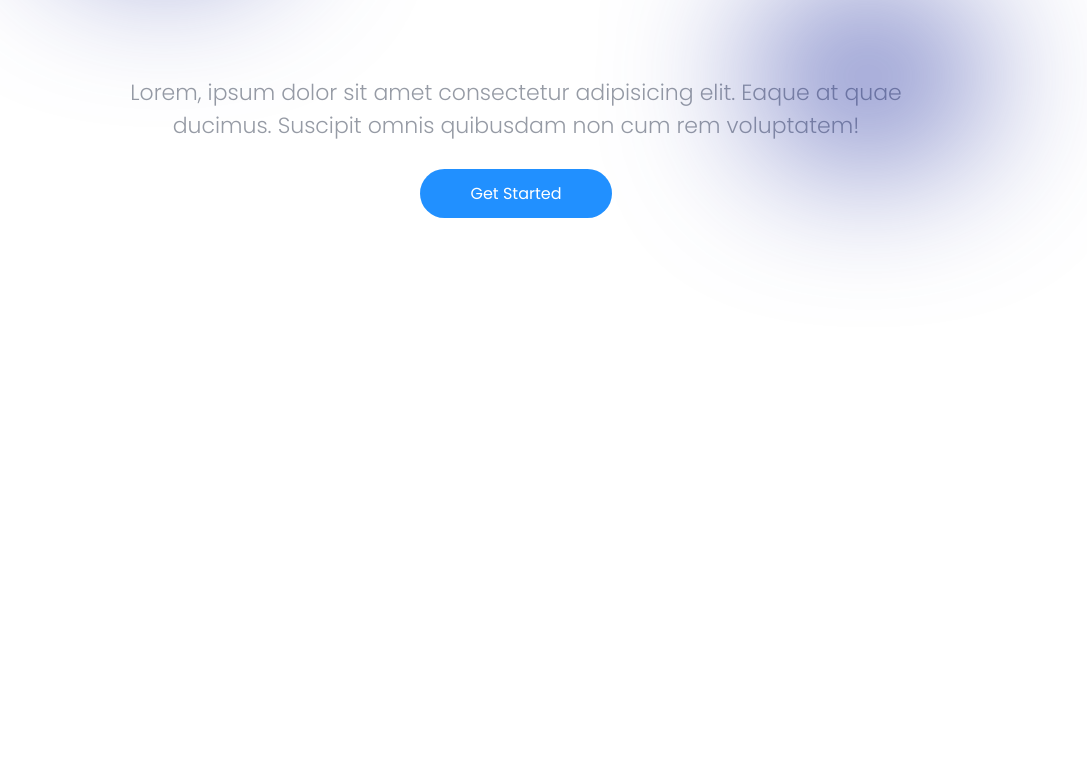
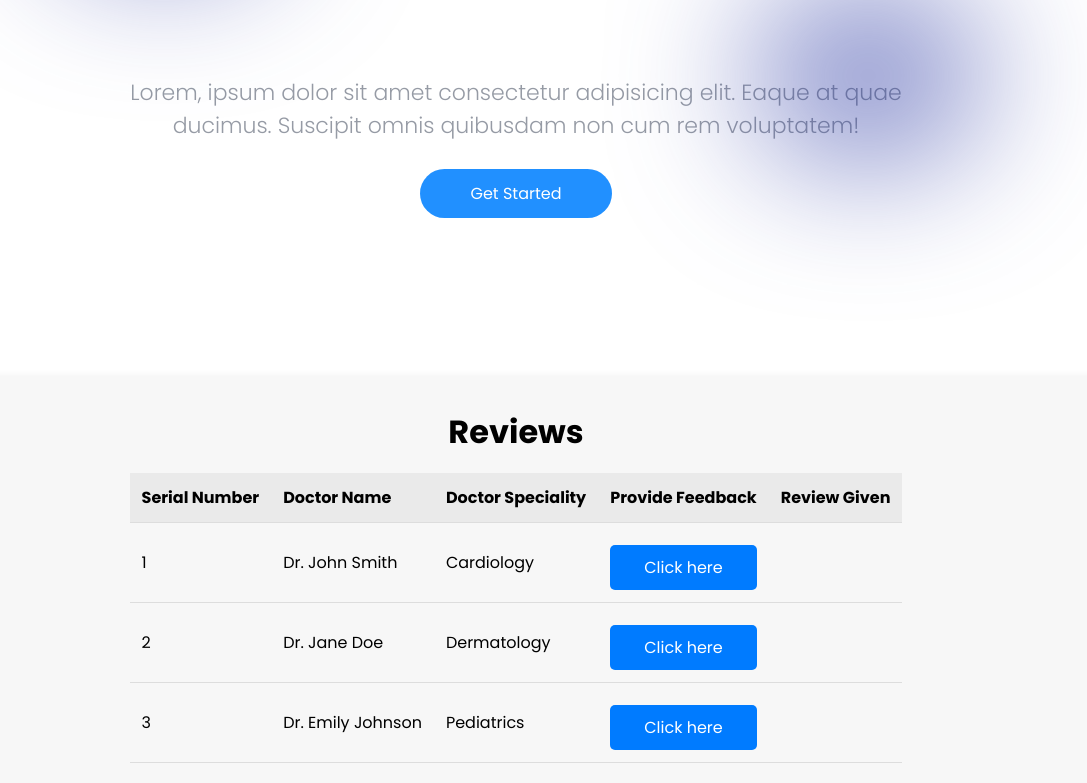
Before and after one commit to Shane54D/test_med_app_theia-, a React (Create React App) app: page / in a window 1280 px wide. Shown: the part 424-1207 px from the top of the page, without its empty margins (124-1211 px from the left). Before the commit the page ends 800 px from the top, so only its background shows below. Built offline with nearby package versions, Linux system fonts and the light colour scheme.

Commit message:
review progress

```diff
--- a/src/App.js
+++ b/src/App.js
@@ -7,6 +7,7 @@ import SignUp from './components/Sign_Up/Sign_Up';
 import Login from './components/Login/Login';
 import BookingConslutation from './components/BookingConsultation/BookingConsultation';
 import Notification from './components/Notification/Notification';
+import ReviewForm from './components/ReviewForm/ReviewForm';
 
 function App() {
 
@@ -21,6 +22,7 @@ function App() {
                 <Route path="/SignUp" element={<SignUp /> } />
                 <Route path="/instant-consultation" element={<BookingConslutation />} />
      </Routes>
+     <ReviewForm />
      </Router>
     </div>
   );
--- a/src/components/Navbar/Navbar.jsx
+++ b/src/components/Navbar/Navbar.jsx
@@ -25,8 +25,6 @@ export default function Navbar() {
       } else {
         setIsLoggedIn(false);
       }}, []);
-
-    console.log(userData.name);
 
     const handleClick = () => {
     }
--- /dev/null
+++ b/src/components/ReviewForm/GiveReviews.css
@@ -0,0 +1,24 @@
+.review-popup {
+    width: 500px;
+    margin-right: auto;
+    margin-left: auto;
+    margin-top: 40px;
+}
+
+.rating-options {
+    display: flex;
+    justify-content: space-between; /* Evenly space out the options */
+    margin-top: 10px;
+    padding-left: 100px;
+    padding-right: 100px;
+  }
+
+  .rating-options label {
+    flex: 1; /* Each label will take equal space */
+    text-align: center; /* Center align the label text */
+  }
+
+  .warning {
+    color: red;
+    font-weight: bold;
+  }
--- /dev/null
+++ b/src/components/ReviewForm/GiveReviews.js
@@ -0,0 +1,135 @@
+// Following code has been commented with appropriate comments for your reference.
+import React, { useState } from 'react';
+import './GiveReviews.css'
+
+// Function component for giving reviews
+function GiveReviews({ onClose, onSubmit }) {
+  // State variables using useState hook
+//   const [showForm, setShowForm] = useState(false);
+//   const [submittedMessage, setSubmittedMessage] = useState('');
+  const [showWarning, setShowWarning] = useState(false);
+  const [formData, setFormData] = useState({
+    name: '',
+    review: '',
+    rating: 0
+  });
+
+  // Function to handle button click event
+//   const handleButtonClick = () => {
+//     setShowForm(true);
+//   };
+
+  const handleChange = (e) => {
+    // Update the form data based on user input
+    setFormData({ ...formData, [e.target.name]: e.target.value });
+  };
+
+  const handleSubmit = (e) => {
+    e.preventDefault();
+    if (formData.name && formData.review && formData.rating > 0) {
+      setShowWarning(false);
+      onSubmit(formData.review); // Pass the review back to the parent via `onSubmit`
+      onClose(); // Close the popup after successful submission
+    } else {
+      setShowWarning(true);
+    }
+  };
+
+  // Function to handle form submission
+//   const handleSubmit = (e) => {
+//     e.preventDefault();
+//     setSubmittedMessage(formData);
+//     setFormData({
+//       name: '',
+//       review: '',
+//       rating: 0
+//     });
+
+    // Check if all required fields are filled before submission
+//     if (formData.name && formData.review && formData.rating > 0) {
+//       setShowWarning(false);
+//     } else {
+//       setShowWarning(true);
+//     }
+//   };
+
+  return (
+
+<div className="review-popup">
+      <h2>Give Your Feedback</h2>
+      {/* Display warning message if not all fields are filled */}
+      {showWarning && <p className="warning">Please fill out all fields.</p>}
+      <form onSubmit={handleSubmit}>
+        <div>
+          <label htmlFor="name">Name:</label>
+          <input type="text" id="name" name="name" value={formData.name} onChange={handleChange} />
+        </div>
+        <div>
+          <label htmlFor="review">Review:</label>
+          <textarea id="review" name="review" value={formData.review} onChange={handleChange} />
+        </div>
+        <div>
+          <label htmlFor="rating">Rating:</label>
+          <div className="rating-options">
+            <label>
+              <input type="radio" name="rating" value="1" onChange={handleChange} /> 1
+            </label>
+            <label>
+              <input type="radio" name="rating" value="2" onChange={handleChange} /> 2
+            </label>
+            <label>
+              <input type="radio" name="rating" value="3" onChange={handleChange} /> 3
+            </label>
+            <label>
+              <input type="radio" name="rating" value="4" onChange={handleChange} /> 4
+            </label>
+            <label>
+              <input type="radio" name="rating" value="5" onChange={handleChange} /> 5
+            </label>
+          </div>
+        </div>
+        {/* Submit button for form submission */}
+        <button type="submit">Submit</button>
+        <button type="button" onClick={onClose}>Cancel</button>
+      </form>
+    </div>
+  );
+}
+
+export default GiveReviews;
+
+
+
+
+    // <div>
+    //   <h2>Form with Message</h2>
+    //   {!showForm ? (
+    //     // Display button to open the form
+    //     <button onClick={handleButtonClick}>Open Form</button>
+    //   ) : (
+    //     // Display form for giving feedback
+    //     <form onSubmit={handleSubmit}>
+    //       <h2>Give Your Feedback</h2>
+    //       {/* Display warning message if not all fields are filled */}
+    //       {showWarning && <p className="warning">Please fill out all fields.</p>}
+    //       <div>
+    //         <label htmlFor="name">Name:</label>
+    //         <input type="text" id="name" name="name" value={formData.name} onChange={handleChange} />
+    //       </div>
+    //       <div>
+    //         <label htmlFor="review">Review:</label>
+    //         <textarea id="review" name="review" value={formData.review} onChange={handleChange} />
+    //       </div>
+    //       {/* Submit button for form submission */}
+    //       <button type="submit">Submit</button>
+    //       <button type="button" onClick={onClose}>Cancel</button>
+    //     </form>
+    //   )}
+    //   {/* Display the submitted message if available */}
+    //   {submittedMessage && (
+    //     <div>
+    //       <h3>Submitted Message:</h3>
+    //       <p>{submittedMessage}</p>
+    //     </div>
+    //   )}
+    // </div>
--- /dev/null
+++ b/src/components/ReviewForm/ReviewForm.css
@@ -0,0 +1,50 @@
+/* .table {
+    margin-left: auto;
+    margin-right: auto;
+}
+
+th {
+    padding-right: 8px;
+    padding-left: 8px;
+    text-align: center;
+} */
+
+.review-form {
+    background-color: #f7f7f7; /* Soft light grey */
+    padding: 20px;
+    border-radius: 8px;
+    box-shadow: 0 2px 10px rgba(0, 0, 0, 0.1); /* Optional shadow for depth */
+  }
+
+  .review-form h1 {
+    text-align: center;
+    margin-bottom: 20px;
+  }
+
+  .review-form table {
+    border-collapse: collapse;
+    margin-left: auto;
+    margin-right: auto;
+  }
+
+  .review-form th, .review-form td {
+    padding: 12px;
+    text-align: left;
+    border-bottom: 1px solid #ddd; /* Light border for table rows */
+  }
+
+  .review-form th {
+    background-color: #eaeaea; /* Slightly darker grey for the header */
+  }
+
+  .review-form button {
+    color: white;
+    border: none;
+    padding: 10px 15px;
+    border-radius: 5px;
+    cursor: pointer;
+  }
+
+  .review-form button:hover {
+    background-color: blue;
+  }
--- /dev/null
+++ b/src/components/ReviewForm/ReviewForm.js
@@ -0,0 +1,72 @@
+import React from 'react';
+import './ReviewForm.css'
+import GiveReviews from './GiveReviews';
+import { useState } from 'react'
+
+// ReviewForm Component
+const ReviewForm = () => {
+  // Sample data for the table rows
+  const [ reviews, setReviews ] = useState ([
+    { id: 1, doctorName: "Dr. John Smith", speciality: "Cardiology", feedback: "" },
+    { id: 2, doctorName: "Dr. Jane Doe", speciality: "Dermatology", feedback: "" },
+    { id: 3, doctorName: "Dr. Emily Johnson", speciality: "Pediatrics", feedback: "" }
+  ]);
+
+  const [isReviewPopupOpen, setReviewPopupOpen] = useState(false);
+  const [selectedDoctor, setSelectedDoctor] = useState(null);
+
+  const handleFeedbackClick = (doctor) => {
+    setSelectedDoctor(doctor);
+    setReviewPopupOpen(true);
+  };
+
+  const handleClosePopup = () => {
+    setReviewPopupOpen(false);
+    setSelectedDoctor(null); // Clear the selected doctor
+  };
+
+  const handleFeedbackSubmission = (doctorId, feedback) => {
+    // Update the reviews array with the new feedback
+    const updatedReviews = reviews.map(review =>
+      review.id === doctorId ? { ...review, feedback } : review
+    );
+    setReviews(updatedReviews);
+    handleClosePopup(); // Close the popup after submission
+  };
+
+  return (
+    <div className="review-form">
+      <h1 className="Heading-Reviews">Reviews</h1>
+      <table className="table">
+        <thead>
+          <tr>
+            <th>Serial Number</th>
+            <th>Doctor Name</th>
+            <th>Doctor Speciality</th>
+            <th>Provide Feedback</th>
+            <th>Review Given</th>
+          </tr>
+        </thead>
+        <tbody>
+          {reviews.map((review) => (
+            <tr key={review.id}>
+              <td>{review.id}</td>
+              <td>{review.doctorName}</td>
+              <td>{review.speciality}</td>
+              <td>
+                <button onClick={() => handleFeedbackClick(review.id)}>Click here</button>
+              </td>
+              <td>{review.feedback}</td>
+            </tr>
+          ))}
+        </tbody>
+      </table>
+      {isReviewPopupOpen && (
+        <GiveReviews onClose={handleClosePopup}
+        onSubmit={(feedback) => handleFeedbackSubmission(selectedDoctor, feedback)} />
+      )}
+    </div>
+  );
+};
+
+export default ReviewForm;
```
Also changed, not shown: src/components/Notification/Notification.js (+18 -21 lines).
